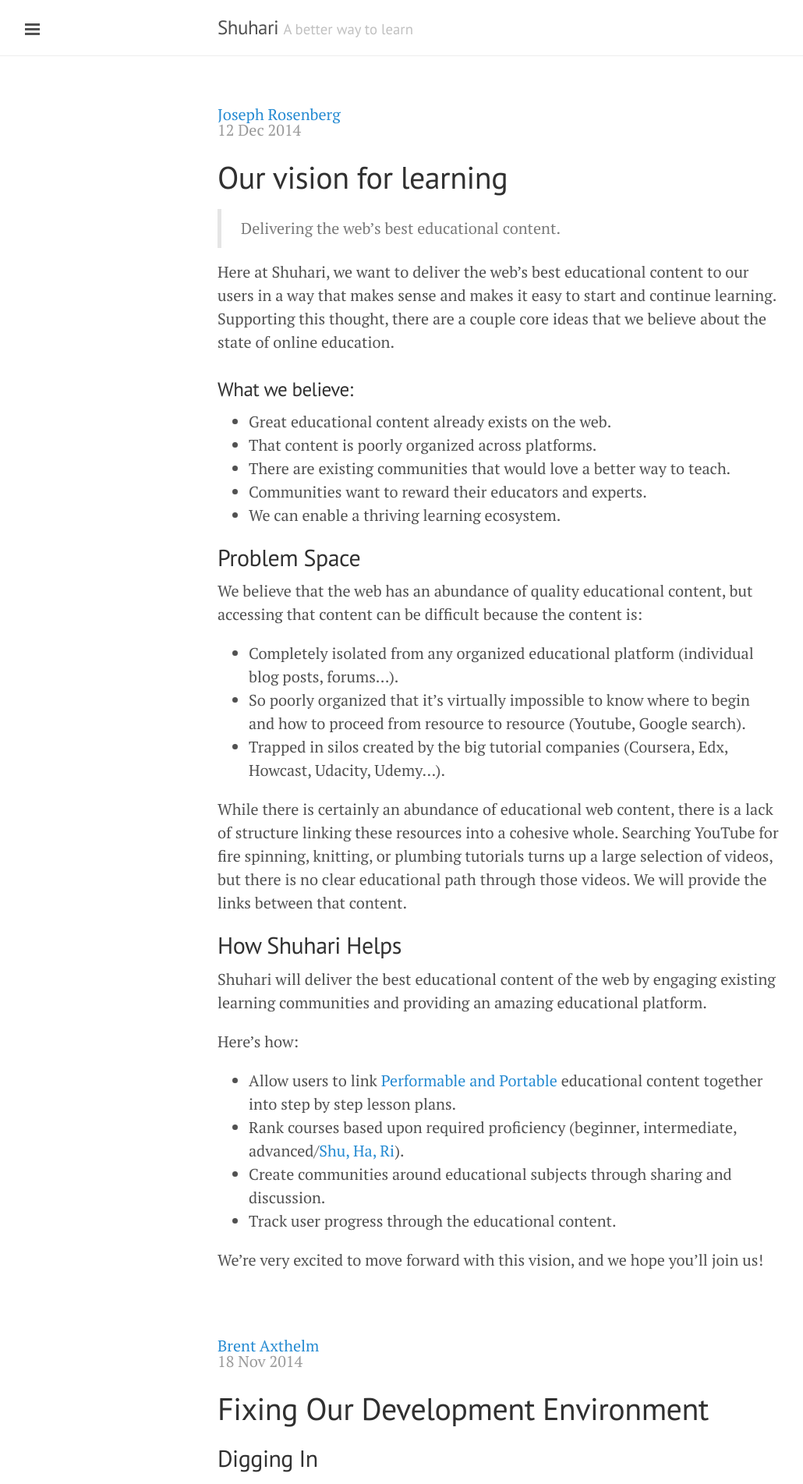
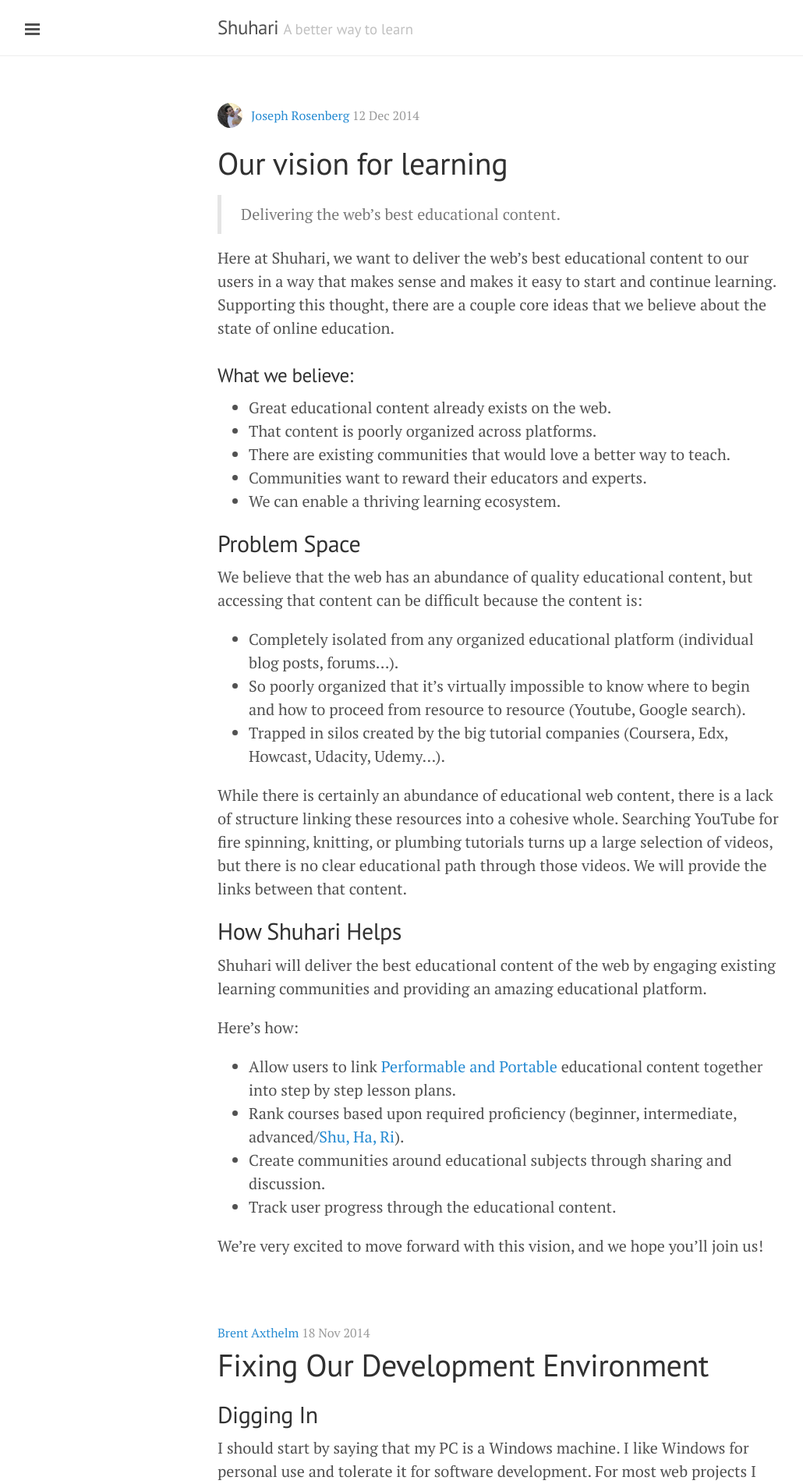
Before and after one commit to shuhari-io/shuhari-io.github.io, a Jekyll site: the page built from index.html, in a window 1280 px wide. Shown: the top 1903 px of the page at 78% size, without its empty margins (1-1031 px from the left). Built offline with Jekyll 4.4.1, drawn with Linux system fonts in a browser that asks for light colours; Markdown is read by kramdown in place of the engine named in the settings; the list of posts is cut into pages by our own code.

Commit message:
Add author images and display

```diff
--- a/_data/authors.yml
+++ b/_data/authors.yml
@@ -3,6 +3,7 @@
     name: Joseph Rosenberg
     email: joseph@shuhari.io
     web: https://twitter.com/jofus101
+    image: joseph.png
 brent:
     name: Brent Axthelm
     email: brent@shuhari.io
--- a/_includes/head.html
+++ b/_includes/head.html
@@ -18,6 +18,7 @@
   <link rel="stylesheet" href="/public/css/poole.css">
   <link rel="stylesheet" href="/public/css/syntax.css">
   <link rel="stylesheet" href="/public/css/lanyon.css">
+  <link rel="stylesheet" href="/public/css/shuhari.css">
   <link rel="stylesheet" href="http://fonts.googleapis.com/css?family=PT+Serif:400,400italic,700%7CPT+Sans:400">
 
   <!-- Icons -->
--- a/_layouts/post.html
+++ b/_layouts/post.html
@@ -9,6 +9,9 @@
   <div class="post-author">
     {% if author %}
       <!-- Personal Info. -->
+      {% if author.image %}
+        <img src="/public/{{ author.image}}" class="img-circle author-img">
+      {% endif %}
       <a href="{{ author.web }}" target="_blank">{{ author.name }}</a> <div class="post-date">{{ page.date | date_to_string }}</div>
     {% else %}
       <div class="post-date">{{ page.date | date_to_string }}</div>
--- a/index.html
+++ b/index.html
@@ -9,6 +9,9 @@
       {% assign author = site.data.authors[post.author] %}
       {% if author %}
         <!-- Personal Info. -->
+        {% if author.image %}
+          <img src="/public/{{ author.image}}" class="img-circle author-img">
+        {% endif %}
         <a href="{{ author.web }}" target="_blank">{{ author.name }}</a> <div class="post-date">{{ post.date | date_to_string }}</div>
       {% else %}
         <div class="post-date">{{ post.date | date_to_string }}</div>
--- /dev/null
+++ b/public/css/shuhari.css
@@ -0,0 +1,27 @@
+.img-circle {
+  border-radius: 50%;
+}
+
+.author-img {
+  width: 32px;
+  display: inline-block;
+  margin-right: 7px;
+  vertical-align: top;
+}
+
+.post-author {
+  display: inline;
+  font-size: 16px;
+  line-height: 32px;
+  margin: 0 0 32px;
+  color: #555;
+}
+
+.post-date {
+  display: inline;
+}
+
+.byline {
+  font-size: 18px;
+
+}
```
Also changed, not shown: public/joseph.png (added).
